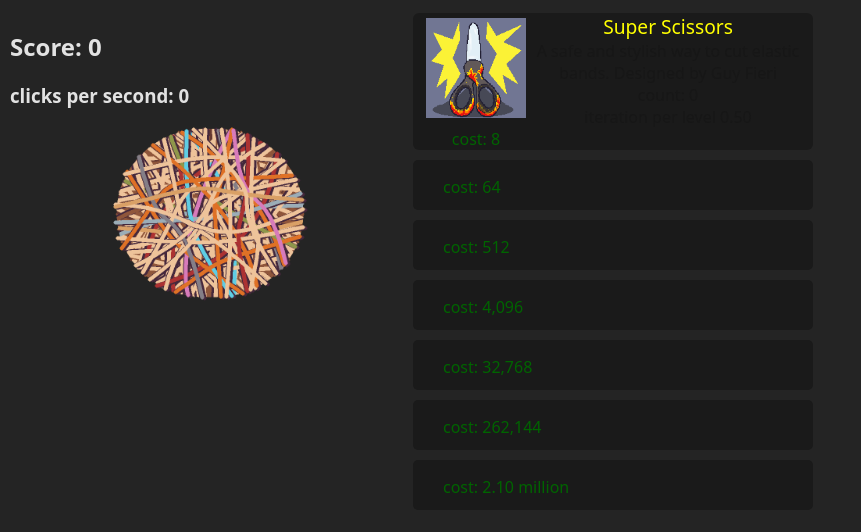
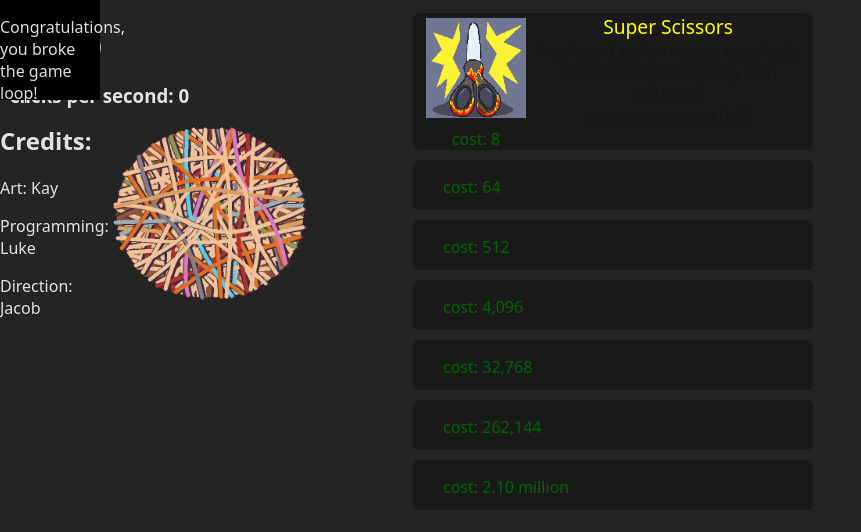
Before and after one commit to tjjoris/Loop_Clicker, a React (Vite) app in the folder loop_clicker/: page / in a window 1280 px wide. Shown: the top 532 px of the page, without its empty margins (0-861 px from the left). Built offline with nearby package versions, Linux system fonts and the light colour scheme.

Commit message:
added GameEnd.ts and GameEndComponent.tsx and removed css upgrade text colour.

```diff
--- a/loop_clicker/src/App.css
+++ b/loop_clicker/src/App.css
@@ -158,10 +158,9 @@ div {
   pointer-events: none;
 }
 
-.upgrade p :not(.upgradeCost.upgradeTitle) {
+/* .upgrade p :not(.upgradeCost.upgradeTitle) {
 
-  color: cornsilk;
-}
+} */
 
 .upgradeTitleAndInfo {
   width: 400px;
@@ -192,3 +191,12 @@ div {
   background-color: whitesmoke;
   margin: 5px;
 }
+
+.gameEnd {
+  position: absolute;
+  left: 0;
+  top: 0;
+  width: 100px;
+  height: 100px;
+  background-color: black;
+}
--- a/loop_clicker/src/App.tsx
+++ b/loop_clicker/src/App.tsx
@@ -2,6 +2,7 @@
 import './App.css'
 import LoopBunchComponent from './components/LoopBunch'
 import ScoreComponent from './components/ScoreComponent'
+import GameEndComponent from './components/GameEndComponent'
 import Score from './oop/game/Score'
 import LoopHandler from './oop/loop/LoopHandler'
 import { useLoopHandlerStore } from './oop/loop/UseLoopHandlerStore'
@@ -74,6 +75,7 @@ function App() {
           </div>
 
         </div>
+        <GameEndComponent/>
     </div>
   )
 }
--- /dev/null
+++ b/loop_clicker/src/components/GameEndComponent.tsx
@@ -0,0 +1,25 @@
+export default function GameEndComponent () {
+    console.log("game end component")
+
+    return (
+    <div
+        className="gameEnd"
+    >
+        <p>
+            Congratulations, you broke the game loop!
+        </p>
+        <h2>
+            Credits:
+        </h2>
+        <p>
+            Art: Kay
+        </p>
+        <p>
+            Programming: Luke
+        </p>
+        <p>
+            Direction: Jacob
+        </p>
+    </div>
+    );
+}
```
Also changed, not shown: loop_clicker/src/oop/game/GameEnd.ts (added, +33 -0 lines).
